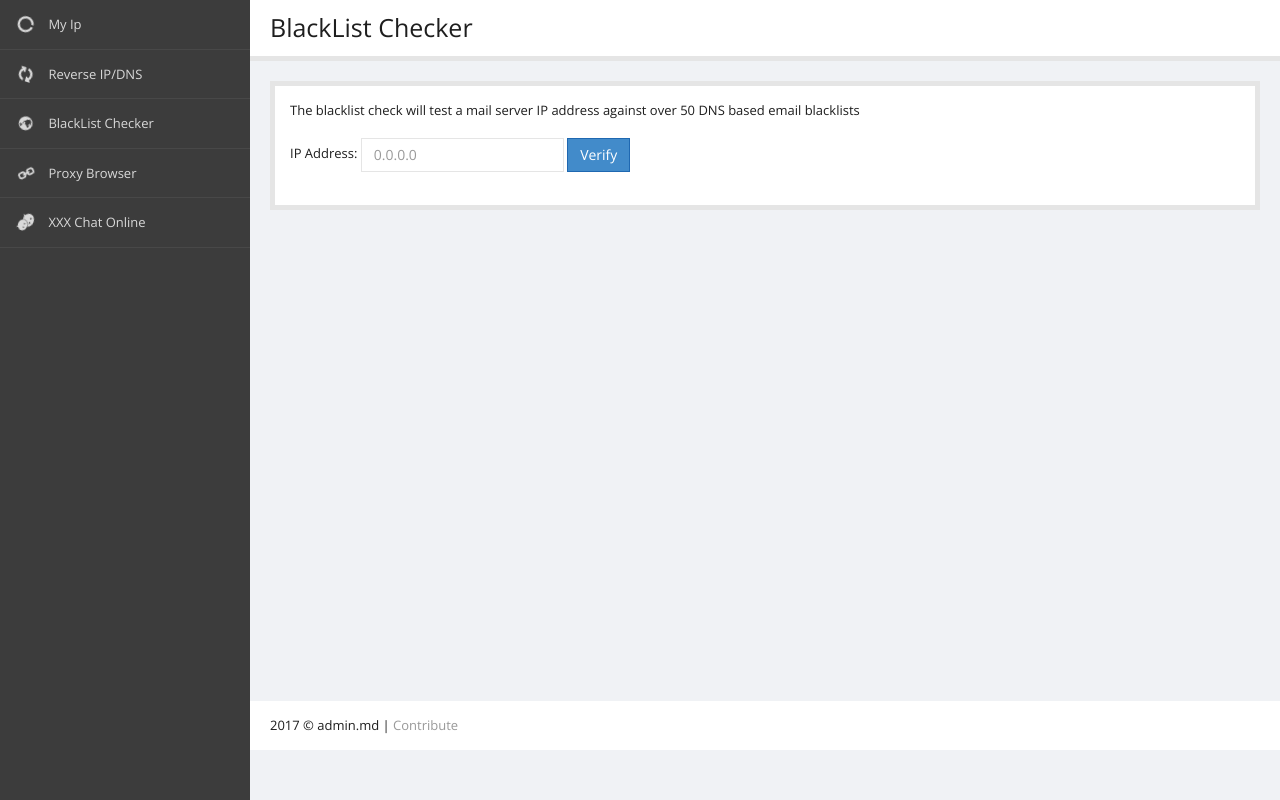
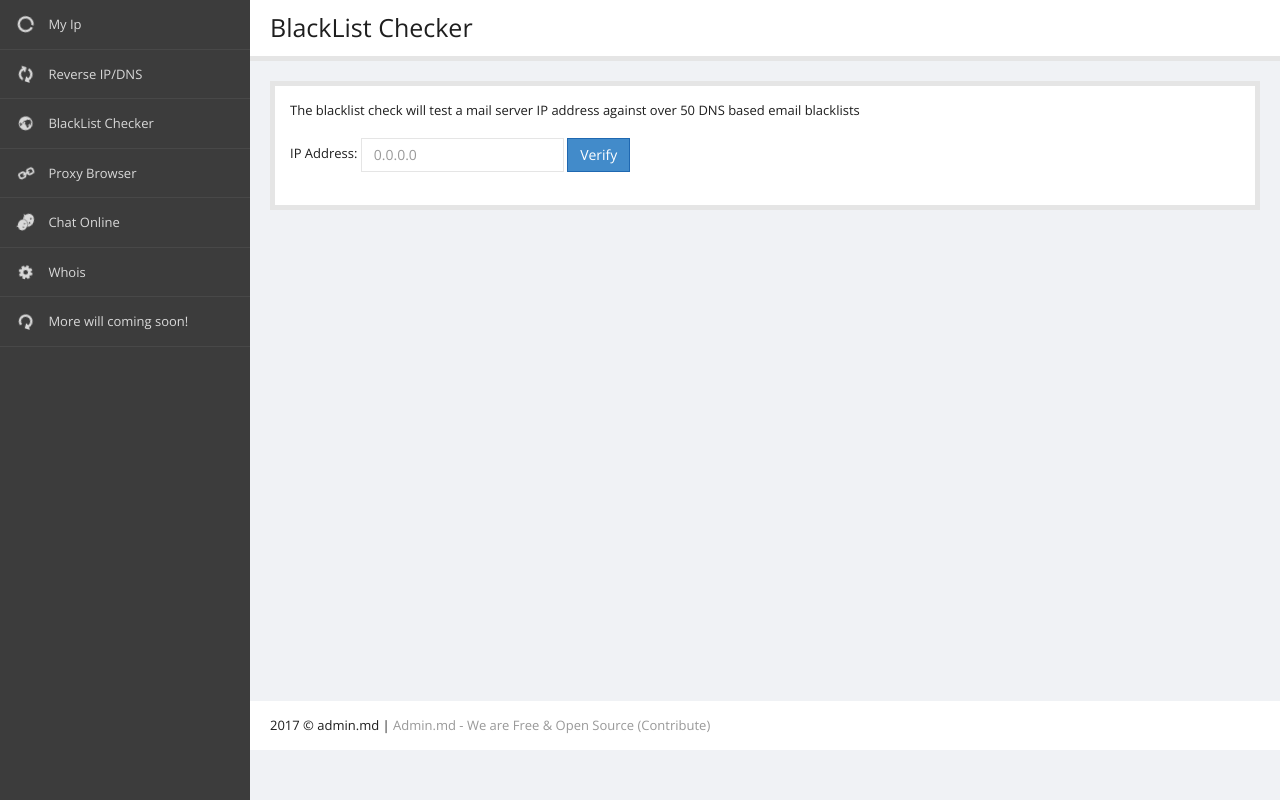
Before and after one commit to uoxiu/admin.md, a Django app: page /blacklist in a window 1280 px wide. Shown: the part 50-850 px from the top of the page. Run offline with Django 3.2, Linux system fonts and the light colour scheme; some libraries are stand-ins or nearby versions.

Commit message:
no message

```diff
--- a/templates/layouts/default.html
+++ b/templates/layouts/default.html
@@ -1,15 +1,25 @@
 <!DOCTYPE html>
 <html lang="en">
 <head>
-    <title>{% block title %}Default title{% endblock %}</title>
+    <title>{% block title %}Admin.md{% endblock %}</title>
     <meta charset="utf-8">
     <meta http-equiv="X-UA-Compatible" content="IE=edge,chrome=1">
     <meta name="viewport" content="width=device-width, initial-scale=1.0">
     <link rel="shortcut icon" href="/static/images/icons/favicon.ico">
-	<meta name="Admin.md - We are Open Source"
-          content="Admin.md - My IP, Reverse IP, Blacklist, Proxy, Chat, Whois, XXX, Other..."/>
-    <meta name="keywords"
-          content="admin,xxx,my ip,chat,admin,blacklist,proxy,browser,online"/>
+
+
+
+<meta name="description"
+          content="Admin.md - My IP, IP Info, Reverse IP, Blacklist, Proxy, Browser Details, Local IP, Chat Online, Whois & More"/>
+
+<meta name="keywords"
+          content="admin, my ip, ip info, whois, reverse ip, blacklist, blacklist check, proxy, browser, ip, chat, chat online, admin md"/>
+
+<meta name="author"
+          content="Oleg Buian">
+
+<meta name="robots"
+          content="all">
 
 
     <!--Loading bootstrap css-->
@@ -87,9 +97,23 @@
 					<li>
                         <a href="https://widget.mibbit.com/?settings=4e3e9904a615f02a090b48d966e0087c&server=irc.undernet.org&channel=%23Chisinau">
                             <i class="fa fa-weixin fa-spin fa-3x fa-fw"></i>
-                            <span class="menu-title">XXX Chat Online</span>
+                            <span class="menu-title">Chat Online</span>
                         </a>
                     </li>
+                                           <li>
+                        <a href="https://www.admin.md">
+                            <i class="fa fa-cog fa-spin fa-3x fa-fw"></i>
+                            <span class="menu-title">Whois</span>
+                        </a>
+                    </li>
+
+                                            <li>
+                        <a href="https://www.sysadmin.md/">
+                            <i class="fa fa-repeat fa-spin fa-3x fa-fw"></i>
+                            <span class="menu-title">More will coming soon!</span>
+                        </a>
+                    </li>
+
 
                 </ul>
             </div>
@@ -119,7 +143,7 @@
             <div id="footer">
                 <div class="copyright">
                     2017 © admin.md |
-                    <a href="https://github.com/uoxiu/admin.md" target="_blank" rel="nofollow">Contribute</a>
+                    <a href="https://github.com/uoxiu/admin.md" target="_blank" rel="nofollow">Admin.md - We are Free & Open Source (Contribute)</a>
                 </div>
             </div>
             <!--END FOOTER-->
--- a/templates/pages/home.html
+++ b/templates/pages/home.html
@@ -1,7 +1,7 @@
 {% extends "layouts/default.html" %}
 {% load staticfiles %}
 
-{% block title %}admin.md - my ip, reverse ip/dns, chat, proxy, xxx, other...{% endblock %}
+{% block title %}Admin.md - IP Info, Reverse IP, Blacklist, Proxy, Browser Details, Chat Online, Whois{% endblock %}
 {% block title_header %}IP Info{% endblock %}
 
 {% block content %}
```
